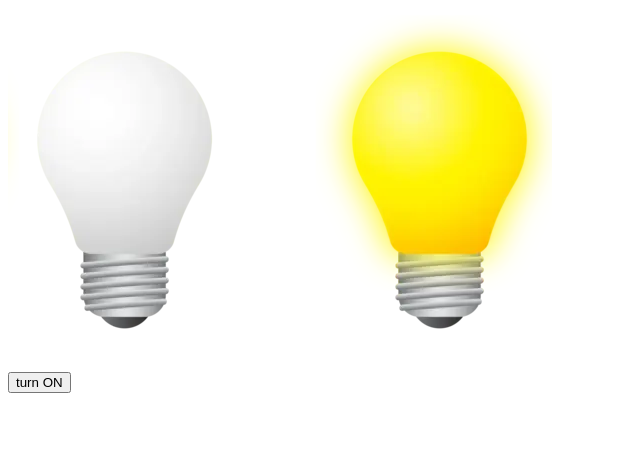
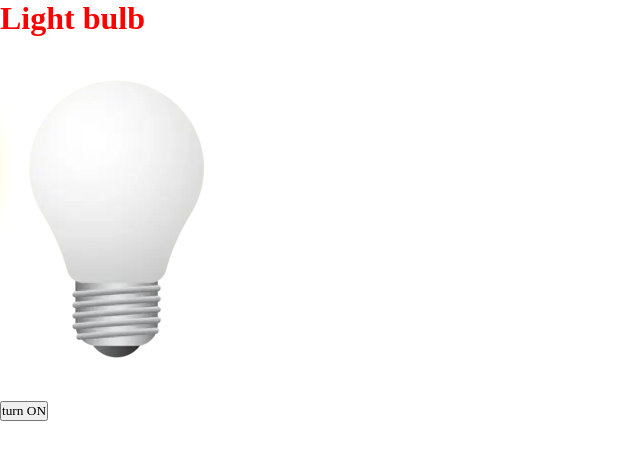
Before and after one commit to JanLascala/js-dom-1, a plain HTML site: page index.html in a window 1280 px wide. Shown: the whole page, without its empty margins (0-640 px from the left). Drawn offline with Linux system fonts and the light colour scheme.

Commit message:
Add style css, Issue

```diff
--- /dev/null
+++ b/ass/style.css
@@ -0,0 +1,17 @@
+* {
+    margin: 0;
+    padding: 0;
+    box-sizing: border-box;
+    font-family: Montserrat, serif;
+    /*border-style: dashed;*/
+}
+
+h1 {
+    color: red;
+
+}
+
+#yellow_bulb {
+
+    display: none;
+}
--- a/index.html
+++ b/index.html
@@ -5,7 +5,10 @@
     <meta charset="UTF-8">
     <meta name="viewport" content="width=device-width, initial-scale=1.0">
     <title>Lightbulb</title>
+    <link rel="stylesheet" href="./ass/style.css">
+
 </head>
+<h1>Light bulb</h1>
 
 <body>
 
@@ -14,7 +17,9 @@
         <img id="yellow_bulb" src="./img/yellow_lamp.png" alt="yellow lamp">
     </div>
 
+
     <button class="Switch"> turn ON</button>
+
 
 
     <script src="./main.js"></script>
--- a/main.js
+++ b/main.js
@@ -5,3 +5,15 @@ const whiteBulb = document.getElementById('white_bulb')
 const yelloBulb = document.getElementById('yellow_bulb')
 
 const powerButton = document.querySelector('Switch')
+
+
+
+
+
+
+
+
+
+powerButton.addEventListener('click', function () {
+    console.log('click');
+})
```
